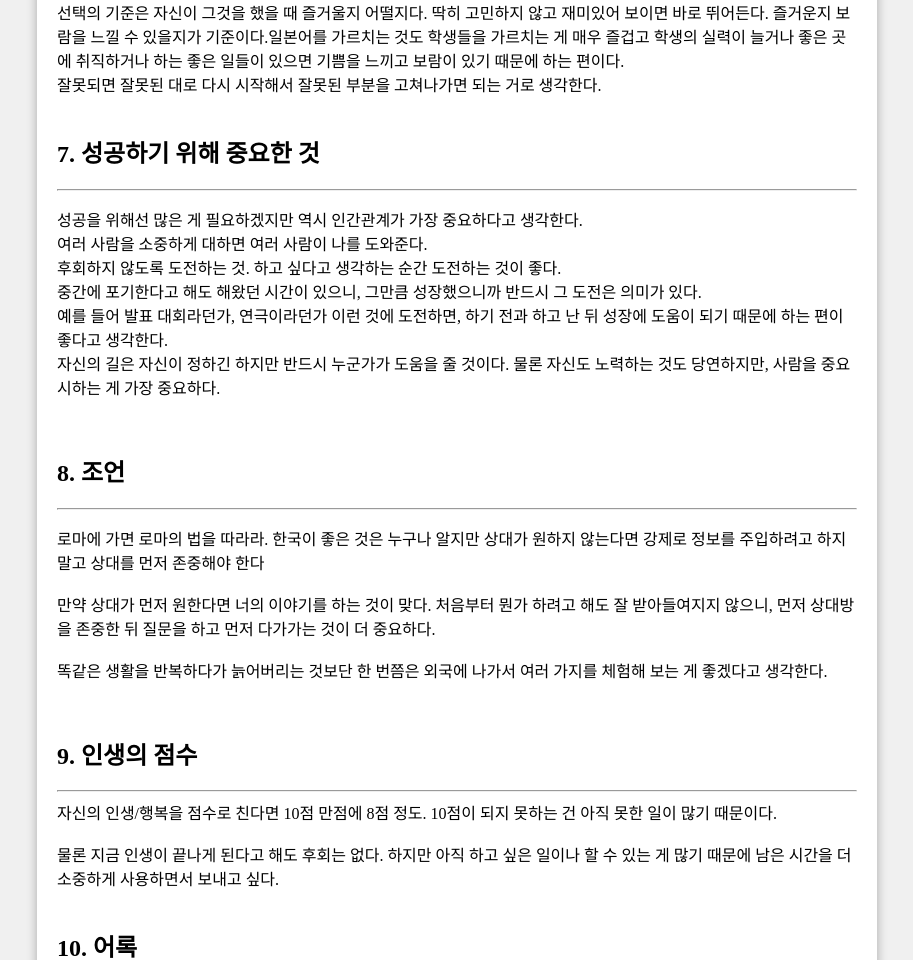
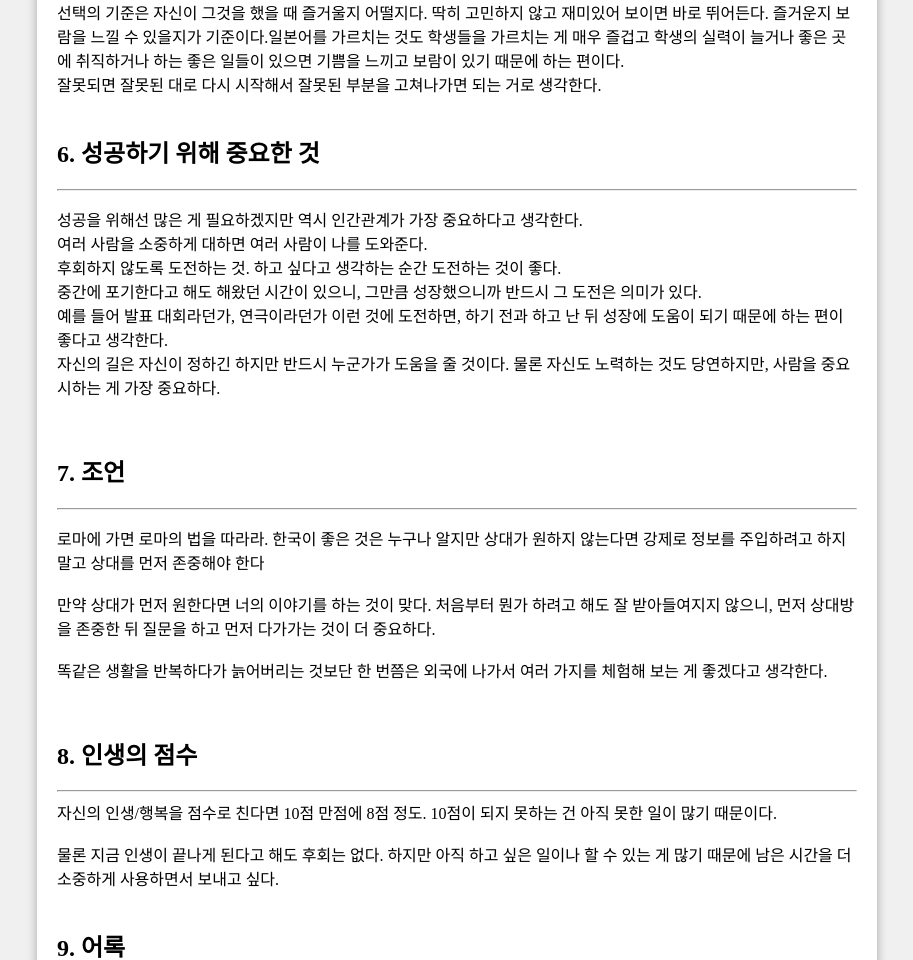
Before and after one commit to hb233h2001/hb233h2001.github.io, a plain HTML site: page index.html in a window 1280 px wide. Shown: the part 3200-4160 px from the top of the page, without its empty margins (183-1096 px from the left). Drawn offline with Linux system fonts and the light colour scheme.

Commit message:
Update index.html

```diff
--- a/index.html
+++ b/index.html
@@ -150,7 +150,7 @@
         즐거운지 보람을 느낄 수 있을지가 기준이다.일본어를 가르치는 것도 학생들을 가르치는 게 매우 즐겁고 학생의 실력이 늘거나 좋은 곳에 취직하거나 하는 좋은 일들이 있으면 기쁨을 느끼고 보람이 있기 때문에 하는 편이다. <br>
         잘못되면 잘못된 대로 다시 시작해서 잘못된 부분을 고쳐나가면 되는 거로 생각한다. <br><br>
 
-        <h2 id="section6">7. 성공하기 위해 중요한 것 </h2>    <hr>
+        <h2 id="section6">6. 성공하기 위해 중요한 것 </h2>    <hr>
         <p>성공을 위해선 많은 게 필요하겠지만 역시 인간관계가 가장 중요하다고 생각한다. <br>
             여러 사람을 소중하게 대하면 여러 사람이 나를 도와준다. <br>
 
@@ -162,7 +162,7 @@
 
             </p><br>
 
-        <h2 id="section7">8. 조언</h2>    <hr>
+        <h2 id="section7">7. 조언</h2>    <hr>
         <p> 로마에 가면 로마의 법을 따라라. 한국이 좋은 것은 누구나 알지만 상대가 원하지 않는다면 강제로 정보를 주입하려고 하지 말고 상대를 먼저 존중해야 한다<br><br>
             만약 상대가 먼저 원한다면 너의 이야기를 하는 것이 맞다. 처음부터 뭔가 하려고 해도 잘 받아들여지지 않으니, 먼저 상대방을 존중한 뒤 질문을 하고 먼저 다가가는 것이 더 중요하다. <br><br>
 
@@ -170,11 +170,11 @@
 
             </p><br>
 
-        <h2 id="section8">9. 인생의 점수 </h2>    <hr>
+        <h2 id="section8">8. 인생의 점수 </h2>    <hr>
         자신의 인생/행복을 점수로 친다면 10점 만점에 8점 정도. 10점이 되지 못하는 건 아직 못한 일이 많기 때문이다. <br><br>
         물론 지금 인생이 끝나게 된다고 해도 후회는 없다. 하지만 아직 하고 싶은 일이나 할 수 있는 게 많기 때문에 남은 시간을 더 소중하게 사용하면서 보내고 싶다. <br><br>
 
-        <h2 id="section9">10. 어록</h2>    <hr>
+        <h2 id="section9">9. 어록</h2>    <hr>
         <p> 인생을 바꾸는 것은 만남이다.<br>
             남을 질투하지 않으며 사람에게 감사하며 살아가자<br>
             연락할 때나 만날 때 잘 대해주고 소중하게 여긴다면 후에도 도움을 받을 수 있을 것이다.<br>
```
